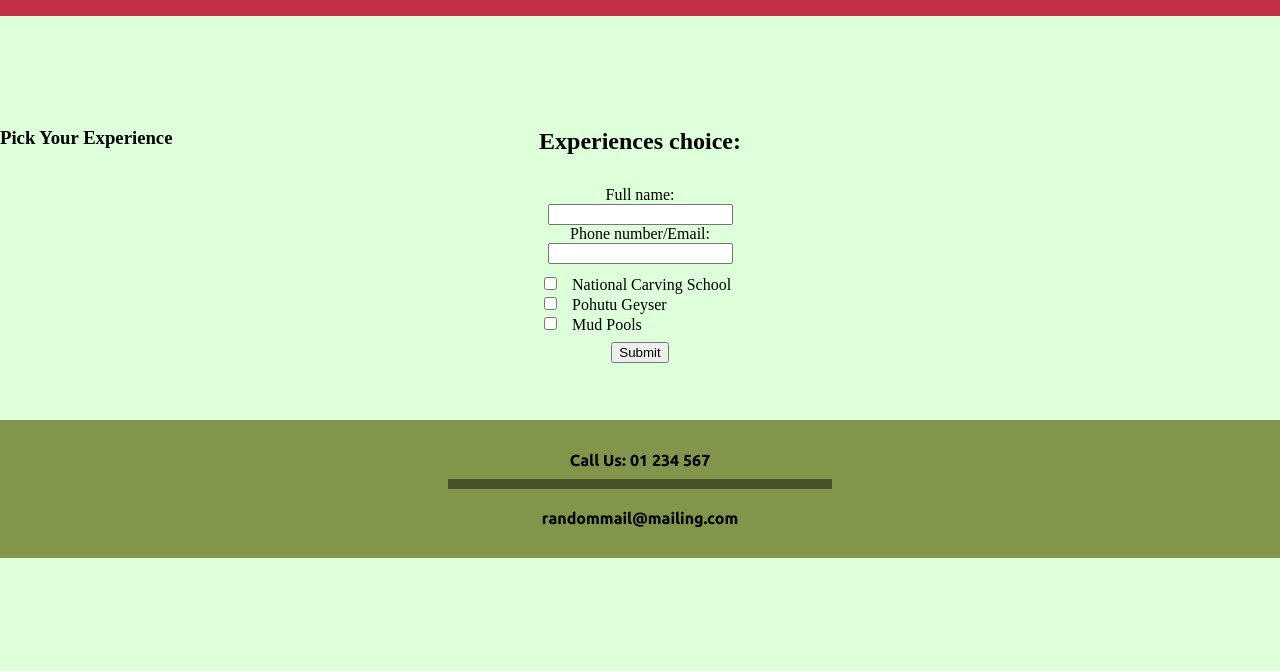
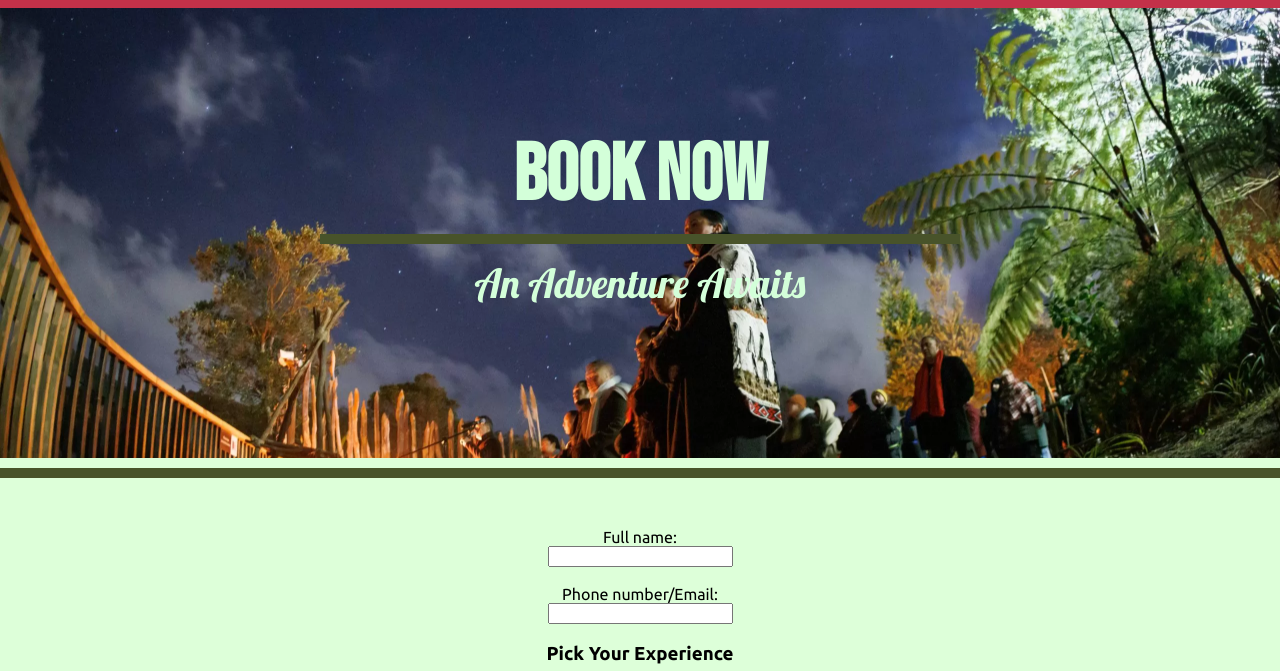
Before and after one commit to jokakthereal/Jude-Chua-Te_puia_Website, a plain HTML site: page booking.html in a window 1280 px wide. Shown: the part 92-763 px from the top of the page. Drawn offline with Linux system fonts and the light colour scheme.

Commit message:
booking page done

```diff
--- a/booking.html
+++ b/booking.html
@@ -19,26 +19,38 @@
           </ul>
 </section>
 
+<section class="hero-image">
+    <section class="hero-image-booking">
+
+    <h1 class="hero-text">
+        Book Now
+        <hr class = "menu-line-hero">
+    </h1>
+    <p id="hero-under-text">An Adventure Awaits</p>
+</section>
+</section>
+
+<hr class="menu-line">
+
 <section class="booking-form">
 
-    <h2 class="booking-hdng">Experiences choice:</h2>
-
 <form class="contact-info">
-    <label for="fname">Full name:</label><br>
+    <label for="fname" class="booking-txt">Full name:</label><br>
     <input type="text" id="fname" name="fname"><br>
-    <label for="phnum">Phone number/Email:</label><br>
+    <br>
+    <label for="phnum" class="booking-txt">Phone number/Email:</label><br>
     <input type="text" id="lname" name="lname">
 </form>
 
 <h3 class="booking-experience">Pick Your Experience</h3>
 
 <form class="experiences-choice">
-  <input type="checkbox" value="nat-carving-school">
-  <label for="nat-carving-school">National Carving School</label><br>
-  <input type="checkbox" value="pohutu-geyser">
-  <label for="pphutu-geyser">Pohutu Geyser</label><br>
-  <input type="checkbox" value="mud-pools">
-  <label for="mud-pools">Mud Pools</label>
+  <input type="checkbox" value="nat-carving-school">
+  <label for="nat-carving-school">National Carving School</label><br>
+  <input type="checkbox" value="pohutu-geyser">
+  <label for="pohutu-geyser">Pohutu Geyser</label><br>
+  <input type="checkbox" value="mud-pools">
+  <label for="mud-pools">Mud Pools</label>
 </form>
 
 <form class="submit">
@@ -46,6 +58,8 @@
 </form>
 
 </section>
+
+<hr class="menu-line">
 
 <!--details section-->
 
--- a/style.css
+++ b/style.css
@@ -202,7 +202,7 @@ hr{
         background-size: cover;
         border-radius: 2px;
         border-style: solid;
-        margin: bottom 50px;
+        margin-bottom: 50px;
         padding-bottom: 50px;
 }
 
@@ -301,31 +301,58 @@ hr{
 .booking-form {
   display: grid;
   grid-template-columns: repeat(5, 1fr);
-  grid-template-rows: repeat(4, 1fr);
+  grid-template-rows: repeat(3, 1fr);
   grid-column-gap: 0px;
   grid-row-gap: 0px;
-  margin-top: 200px;
+  margin-top: 50px;
   }
 
-  .booking-hdng{ grid-area: 1 / 3 / 2 / 4;}
-  .contact-info { grid-area: 2 / 3 / 3 / 4; }
-  .experiences-choice { grid-area: 3 / 3 / 4 / 4; }
-  .submit{ grid-area: 4 / 3 / 5 / 4;}
+  .contact-info { grid-area: 1 / 3 / 2 / 4; }
+  .booking-experience{ grid-area: 2 / 2 / 3 / 5; }
+  .experiences-choice { grid-area: 2 / 3 / 4 / 5; }
+  .submit{ grid-area: 3 / 3 / 4 / 4;}
 
 
 .booking-hdng{
   text-align: center;
+  font-family: "Ubuntu";
+}
+
+.booking-experience{
+  text-align: center;
+  font-family: "Ubuntu";
 }
 
 .contact-info{
   text-align: center;
+  font-family: "Ubuntu";
 }
 
 .experiences-choice{
-  margin-top: 10px;
-  margin-left: 20px;
+  font-family: "Ubuntu";
+  margin-left: 5%;
+  margin-top: 50px;
 }
 
 .submit{
   text-align: center;
+  font-family: "Ubuntu";
+  margin-top: 50px;
 }
+
+.booking-txt{
+  margin-top:auto;
+}
+
+
+.hero-image-booking{
+  background-image: url("./images/hero-img-booking.jpeg");
+
+
+        min-height: 450px;
+
+        background-attachment: fixed;
+        background-position: center;
+        background-repeat: no-repeat;
+        background-size: cover;
+}
```
Also changed, not shown: experiences.html (+1 -1 lines), images/hero-img-booking.jpeg (added).
